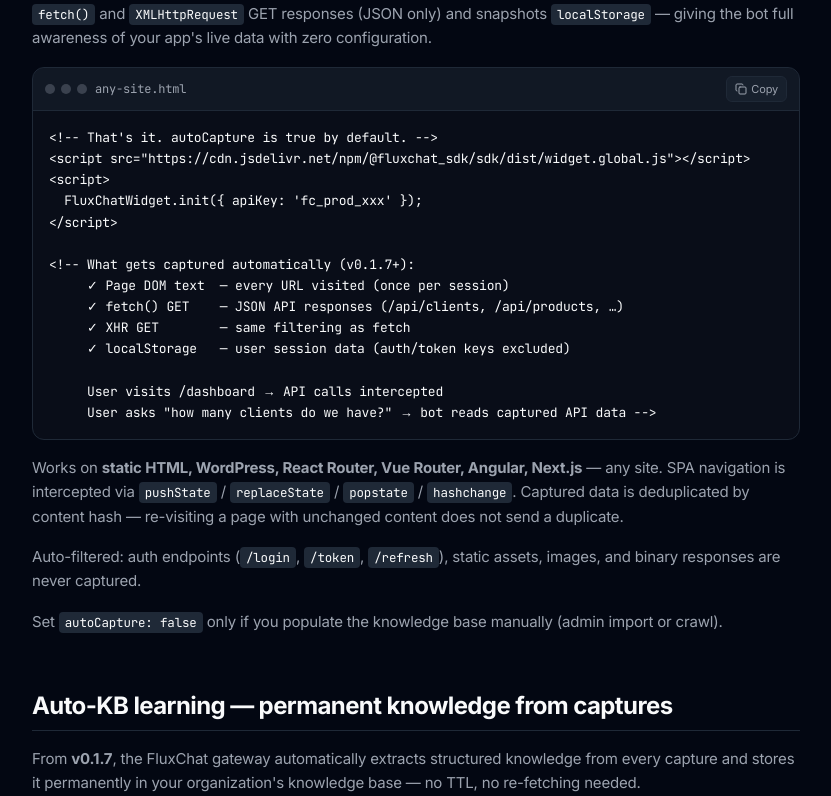
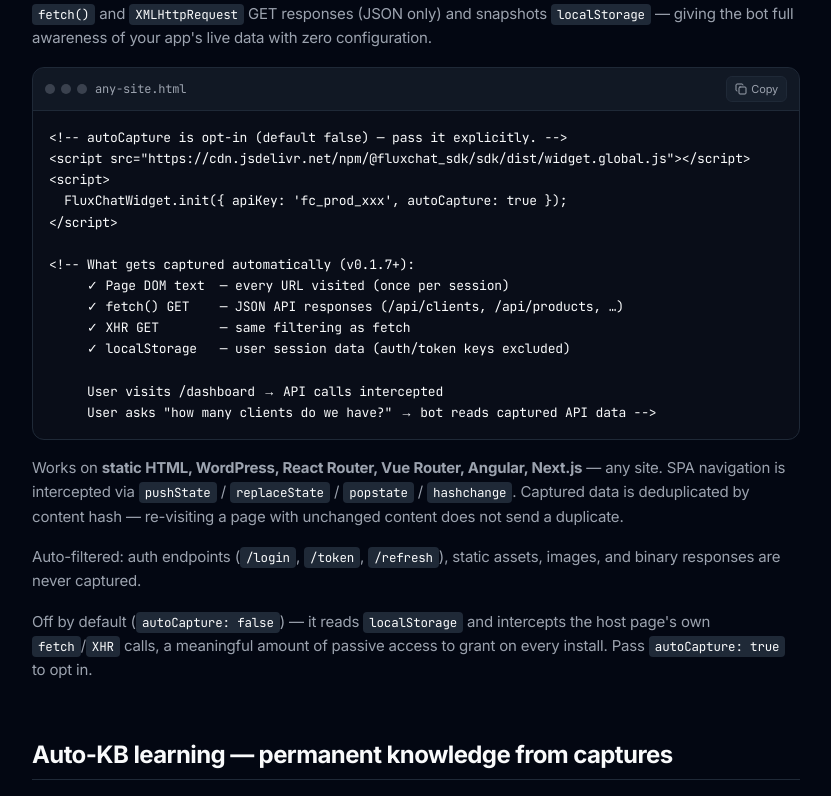
Before and after one commit to benflux-company/fluxchat-docs, a Next.js app: page /sdk/js in a window 1280 px wide. Shown: the part 1624-2420 px from the top of the page, without its empty margins (264-1095 px from the left). Built offline with nearby package versions, Linux system fonts and the light colour scheme; no server answers.

Commit message:
fix(docs): autoCapture prop table/examples still claimed default true
Same stale claim as the fluxchat-sdk JSDoc: the H1 security fix
flipped autoCapture's default to false, but this page's examples and
props table were never updated.

```diff
--- a/app/sdk/js/page.tsx
+++ b/app/sdk/js/page.tsx
@@ -117,10 +117,10 @@
           <P>
             From v0.1.5, the widget passively captures every page the user visits. From <strong>v0.1.7</strong>, it also intercepts all <Code>fetch()</Code> and <Code>XMLHttpRequest</Code> GET responses (JSON only) and snapshots <Code>localStorage</Code> — giving the bot full awareness of your app's live data with zero configuration.
           </P>
-          <CodeBlock filename="any-site.html" code={`<!-- That's it. autoCapture is true by default. -->
+          <CodeBlock filename="any-site.html" code={`<!-- autoCapture is opt-in (default false) — pass it explicitly. -->
 <script src="https://cdn.jsdelivr.net/npm/@fluxchat_sdk/sdk/dist/widget.global.js"></script>
 <script>
-  FluxChatWidget.init({ apiKey: 'fc_prod_xxx' });
+  FluxChatWidget.init({ apiKey: 'fc_prod_xxx', autoCapture: true });
 </script>
 
 <!-- What gets captured automatically (v0.1.7+):
@@ -138,7 +138,7 @@
             Auto-filtered: auth endpoints (<Code>/login</Code>, <Code>/token</Code>, <Code>/refresh</Code>), static assets, images, and binary responses are never captured.
           </P>
           <P>
-            Set <Code>autoCapture: false</Code> only if you populate the knowledge base manually (admin import or crawl).
+            Off by default (<Code>autoCapture: false</Code>) — it reads <Code>localStorage</Code> and intercepts the host page&apos;s own <Code>fetch</Code>/<Code>XHR</Code> calls, a meaningful amount of passive access to grant on every install. Pass <Code>autoCapture: true</Code> to opt in.
           </P>
 
           <H2 id="autokb">Auto-KB learning — permanent knowledge from captures</H2>
@@ -320,7 +320,7 @@
                   ["greeting", "string", "auto", "First message shown to user."],
                   ["context", "string", "—", "Static context sent with every message."],
                   ["autoContext", "boolean", "true", "Auto-inject page title, URL, DOM text and window.fluxchatContext into every message."],
-                  ["autoCapture", "boolean", "true", "Passively capture every page visited — bot learns your entire site automatically."],
+                  ["autoCapture", "boolean", "false", "Passively capture every page visited — bot learns your entire site automatically. Opt-in: reads localStorage and intercepts fetch/XHR."],
                   ["platformApi", "{ baseUrl: string, allowedPaths?: string[] }", "—", "Your REST API base URL. Widget auto-queries matching endpoints per message for live data. allowedPaths scopes this to an explicit, visitor-safe subset."],
                   ["openOnLoad", "boolean", "false", "Open the panel automatically."],
                 ].map(([prop, type, def, desc]) => (
```
